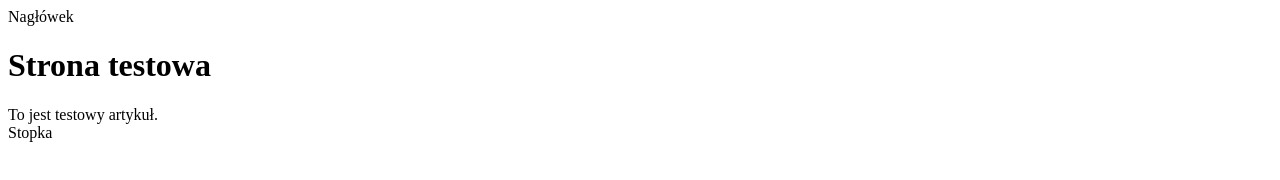
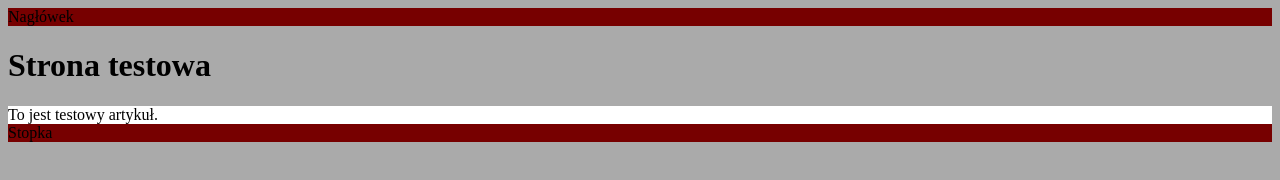
Before and after one commit to zyzunio/myWebsite, a plain HTML site: page index.html in a window 1280 px wide. Drawn offline with Linux system fonts and the light colour scheme.

Commit message:
Update index.html

```diff
--- a/index.html
+++ b/index.html
@@ -4,7 +4,7 @@
         <title>Strona Żużunia</title>
         <meta charset="UTF-8">
         <meta name="viewport" content="width=device-width, initial-scale=1">
-        <link href="css/style.css" rel="stylesheet">
+        <link href="css/styles.css" rel="stylesheet">
     </head>
     <body>
         <header>
```
